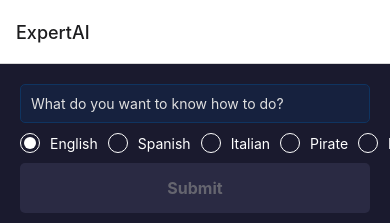
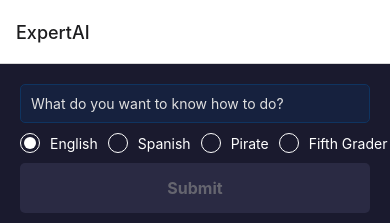
Before and after one commit to PaulMasonDev/prompt-playground, a React Native app in the folder frontend/: screen /ExpertAI in a window 390 px wide. Shown: the top 223 px of the page. Built offline with nearby package versions, Linux system fonts and the light colour scheme.

Commit message:
Update ExpertAI.tsx
Remove Italian

```diff
--- a/frontend/src/components/Prompting/ExpertAI.tsx
+++ b/frontend/src/components/Prompting/ExpertAI.tsx
@@ -45,7 +45,6 @@ export const ExpertAI = () => {
         options={[
           { label: "English", value: "" },
           { label: "Spanish", value: "spanish" },
-          { label: "Italian", value: "italian" },
           { label: "Pirate", value: "pirate" },
           { label: "Fifth Grader", value: "5th grader" },
         ]}
```
